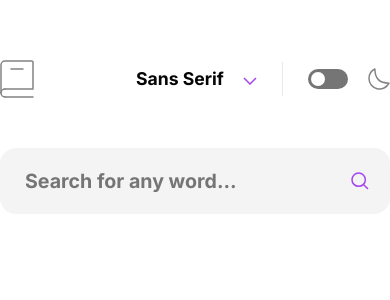
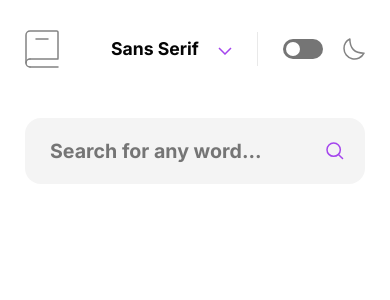
Before and after one commit to towkir/dictionary-web-app, a Vue app: page / in a window 390 px wide. Shown: the top 300 px of the page. Built offline with nearby package versions, Linux system fonts and the light colour scheme.

Commit message:
improved some styles and spacings

```diff
--- a/src/App.vue
+++ b/src/App.vue
@@ -109,6 +109,14 @@ body {
 #app {
   width: 100%;
   max-width: 780px;
-  margin: 60px auto;
+  margin: 0 auto;
+  padding: 50px 40px;
+  box-sizing: border-box;
+}
+
+@media screen and (max-width: 570px) {
+  #app {
+    padding: 30px 25px;
+  }
 }
 </style>
```
